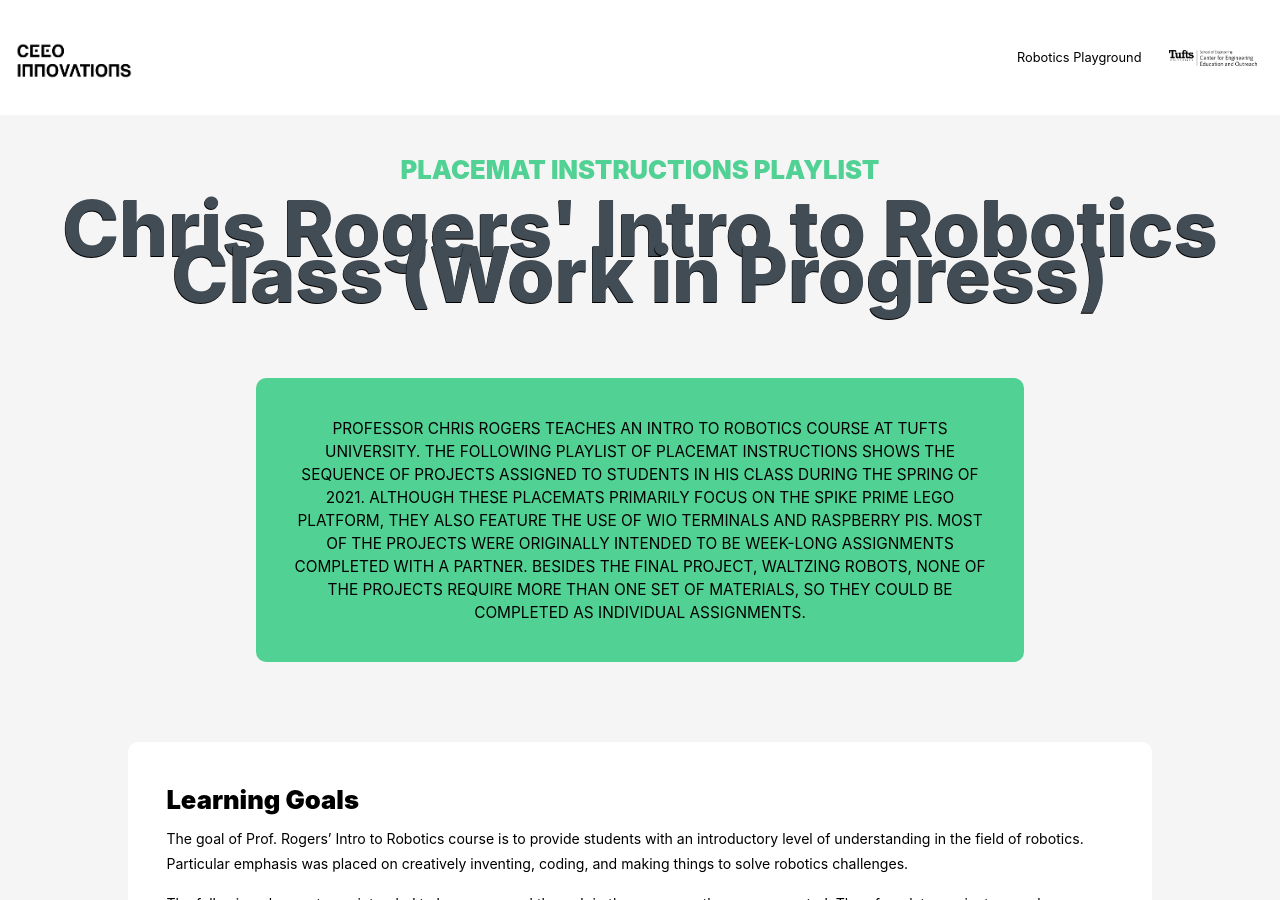
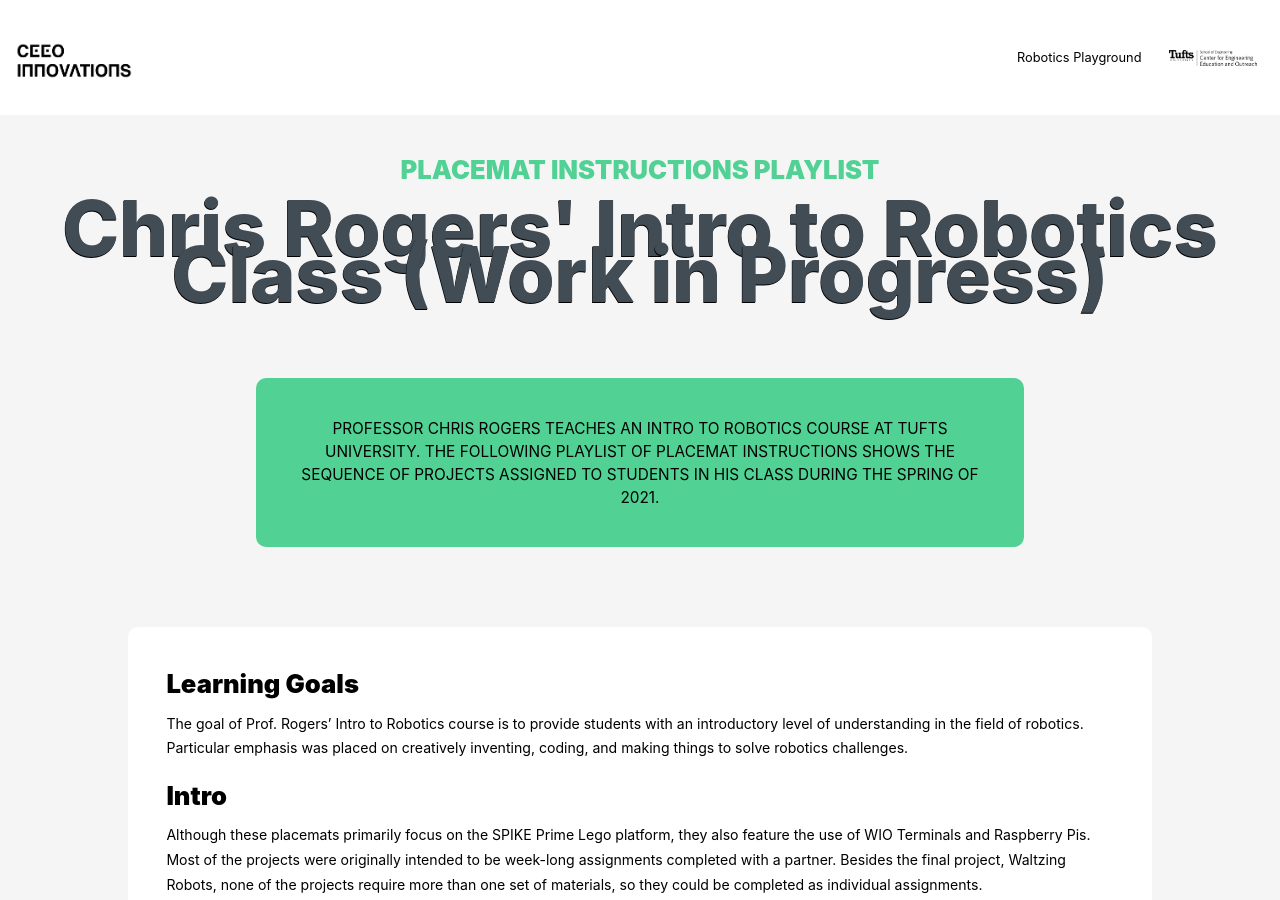
Before and after one commit to ceeoinnovations/RoboticsPlayground, a Jekyll site: the page built from _playlists/me35playlist.md, in a window 1280 px wide and 900 px high. Built offline with Jekyll 4.4.1, drawn with Linux system fonts in a browser that asks for light colours.

Commit message:
Update me35playlist.md

```diff
--- a/_playlists/me35playlist.md
+++ b/_playlists/me35playlist.md
@@ -2,12 +2,14 @@
 layout: post
 title: Chris Rogers' Intro to Robotics Class (Work in Progress)
 displayimg: web/img/ME35_Cover.png
-description: Professor Chris Rogers teaches an Intro to Robotics course at Tufts University. The following playlist of placemat instructions shows the sequence of projects assigned to students in his class during the Spring of 2021. Although these placemats primarily focus on the SPIKE Prime Lego platform, they also feature the use of WIO Terminals and Raspberry Pis. Most of the projects were originally intended to be week-long assignments completed with a partner. Besides the final project, Waltzing Robots, none of the projects require more than one set of materials, so they could be completed as individual assignments.
+description: Professor Chris Rogers teaches an Intro to Robotics course at Tufts University. The following playlist of placemat instructions shows the sequence of projects assigned to students in his class during the Spring of 2021.
 ---
 <div class="learninggoals" markdown="1">
 # Learning Goals
 The goal of Prof. Rogers’ Intro to Robotics course is to provide students with an introductory level of understanding in the field of robotics. Particular emphasis was placed on creatively inventing, coding, and making things to solve robotics challenges.
 
+# Intro
+Although these placemats primarily focus on the SPIKE Prime Lego platform, they also feature the use of WIO Terminals and Raspberry Pis. Most of the projects were originally intended to be week-long assignments completed with a partner. Besides the final project, Waltzing Robots, none of the projects require more than one set of materials, so they could be completed as individual assignments.
 
 The following placemats are intended to be progressed through in the sequence they are presented. Therefore, later projects may draw on knowledge acquired through earlier projects. If one placemat is selected individually, it may be useful to review the code and concepts explained on previous placemats.
 
```
